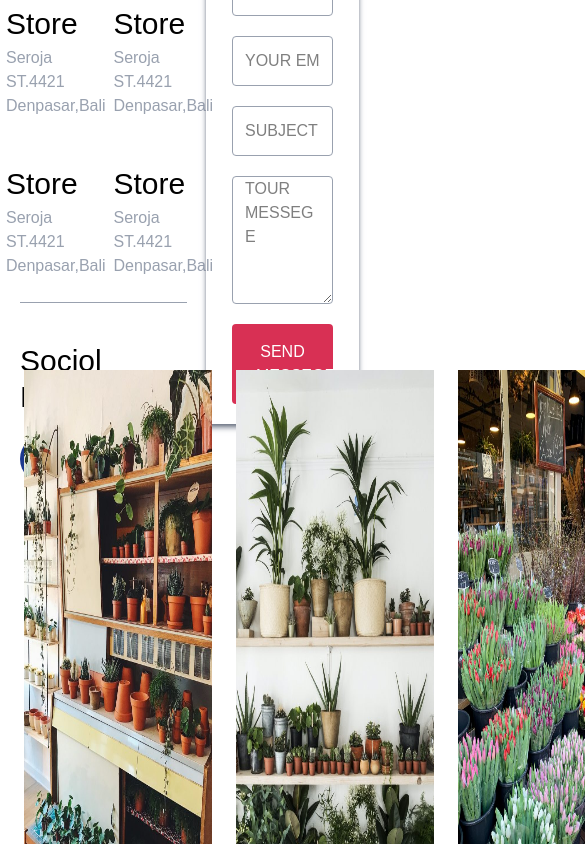
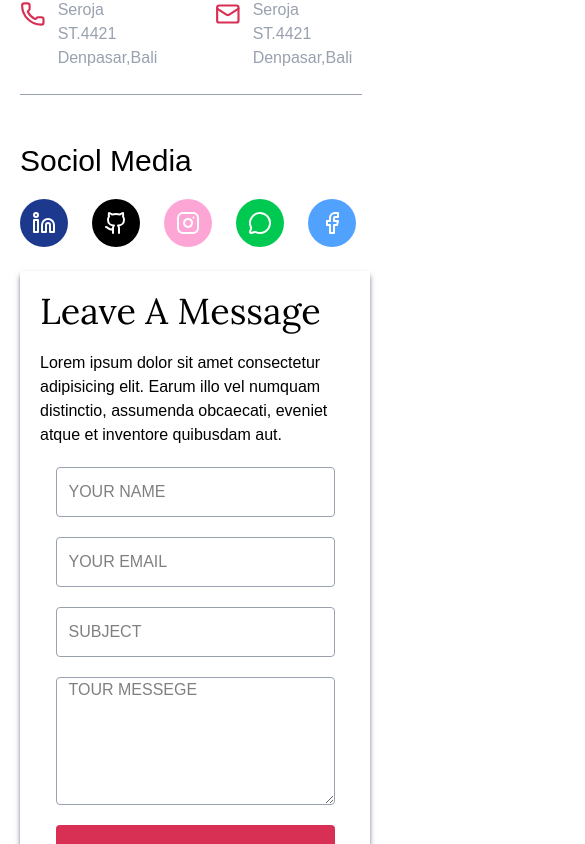
Before and after one commit to nazisharifi2025/Flower-web, a React (Vite) app: page /Contact in a window 390 px wide. Shown: the part 1156-2000 px from the top of the page, 585 px wide, since content can reach past the window. Built offline with nearby package versions, Linux system fonts and the light colour scheme; a web font is replaced by a local one.

Commit message:
Last commit in flower project

```diff
--- a/src/Componnents/Contuct.tsx
+++ b/src/Componnents/Contuct.tsx
@@ -37,12 +37,12 @@ function Contuct() {
 
     }
   return (
-    <div className='h-screen w-full grid grid-cols-2 px-5 py-12 justify-center items-center space-x-2 text-black'>
+    <div className='lg:h-screen h-fit w-full grid lg:grid-cols-2 grid-cols-1 px-5 py-12 justify-center items-center space-x-2 text-black'>
         <div className='flex flex-col gap-6 '>
             <h2 className='text-2xl text-[#D83054]'>Contact Us</h2>
             <h1 className='text-5xl font-Headeing'>Get In Touch</h1>
             <p className='text-gray-400'>Lorem ipsum dolor sit amet consectetur adipisicing elit. Quis voluptatum excepturi modi architecto consequatur maiores nesciunt dolorem, laudantium totam tenetur, non asperiores? Nobis deserunt adipisci voluptas, unde officia laboriosam magni.</p>
-            <div className='w-full grid grid-cols-2 gap-12 my-4 border-b border-gray-400 pb-6'>
+            <div className='w-full grid grid-cols-2 gap-12 lg:my-4 my-6 border-b border-gray-400 pb-6'>
                 <div className='flex items-center justify-center gap-3'>
                     <Store size={50} className='text-[#D83054] font-light'/>
                     <div className='flex flex-col gap-1 '>
@@ -75,9 +75,9 @@ function Contuct() {
                     </div>
                 </div>
             </div>
-            <div className='flex flex-col gap-5 '>
+            <div className='flex flex-col gap-5 mb-6'>
                 <h1 className='text-3xl font-Heaideing'>Sociol Media</h1>
-                <div className='flex space-x-6'>
+                <div className='flex space-x-6 '>
                     <a href="https://www.linkedin.com/in/nazi-sharifi-102735368/" target='_blank' className='p-3 rounded-full bg-blue-900 text-white'><Linkedin/></a>
                     <a href="https://github.com/nazisharifi2025" target='_blank' className='p-3 rounded-full bg-black text-white'><Github/></a>
                     <a href="https://www.instagram.com/nazthe_coder?igsh=bWFzcGxoaXhhcXY0" target='_blank' className='p-3 rounded-full bg-pink-300 text-white'><Instagram/></a>
@@ -88,7 +88,7 @@ function Contuct() {
         </div>
         {/* div one endded */}
         <div className='w-full'>
-        <form onSubmit={Handelclick} className='flex flex-col shadow-md shadow-gray-500 items-start justify-center gap-5 p-5 w-[87%] mx-auto'>
+        <form onSubmit={Handelclick} className='flex flex-col shadow-md shadow-gray-500 items-start justify-center gap-5 p-5 lg:w-[87%] w-full mx-auto'>
             <h1 className='text-4xl font-Headeing'>Leave A Message</h1>
             <p>Lorem ipsum dolor sit amet consectetur adipisicing elit. Earum illo vel numquam distinctio, assumenda obcaecati, eveniet atque et inventore quibusdam aut.</p>
             <input value={name} onChange={(e)=> setName(e.target.value)} type="text" className='p-3 border border-gray-400 rounded-sm w-[90%] mx-auto' placeholder='YOUR NAME' />
--- a/src/Componnents/Navbar.tsx
+++ b/src/Componnents/Navbar.tsx
@@ -22,18 +22,18 @@ function Navbar() {
                 <a className='hover:text-[#D83054]' href="/Contact">Contact</a>
         </ul>
         {/* ul one  */}
-         <ul className={`flex absolute w-full text-white font-medium lg:hidden left-0 ${isOpin ?'top-0':'-top-[50vh]'} flex-col bg-pink-100 h-[50vh] justify-center items-center gap-10 text-lg`}>
+         <ul className={`flex absolute w-full text-white font-medium lg:hidden left-0 ${isOpin ?'top-0':'-top-[50vh]'} flex-col bg-pink-100 h-[50vh]  gap-1 text-lg`}>
                <button onClick={()=> setIsOpin(!isOpin)} className='w-full flex justify-end items-center px-4 border-b py-3 border-white text-white'><X size={34}/></button>
                 <a className='hover:text-[#D83054]' href="/">Home</a>
                 <a className='hover:text-[#D83054]' href="/About">About Us</a>
-                <li className='reletev group'><a className='hover:text-[#D83054] flex items-center' href="#" >Pages <ChevronDown size={20}/></a>
-                <ul className='absolute group-hover:flex transition-all duration-700 hidden mt-0 bg-pink-100 text-black py-5 w-48 z-50 flex-col'>
-                    <li className='py-2 px-3 hover:bg-pink-50 w-full'><a href="/Protfolio">Protfolio</a></li>
-                    <li className='py-2 px-3 hover:bg-pink-50 w-full'><a href="/Team">Taem</a></li>
-                    <li className='py-2 px-3 hover:bg-pink-50 w-full'><a href="/Priceng">Priceng</a></li>
-                    <li className='py-2 px-3 hover:bg-pink-50 w-full'><a href="/Faq">FAQ</a></li>
-                    <li className='py-2 px-3 hover:bg-pink-50 w-full'><a href="NotFound">404 pages</a></li>
-                </ul>
+                <li className=' group'><a className='hover:text-[#D83054] flex items-center' href="#" >Pages <ChevronDown size={20}/></a>
+                <ul className=' group-hover:flex transition-all duration-700 mt-0 bg-pink-100 ml-10 text-white w-48 z-50 flex-col'>
+                    <li className='py-2 px-3 underline hover:bg-pink-50 w-full'><a href="/Protfolio">Protfolio</a></li>
+                    <li className='py-2 px-3 underline hover:bg-pink-50 w-full'><a href="/Team">Taem</a></li>
+                    <li className='py-2 px-3 underline hover:bg-pink-50 w-full'><a href="/Priceng">Priceng</a></li>
+                    <li className='py-2 px-3 underline hover:bg-pink-50 w-full'><a href="/Faq">FAQ</a></li>
+                    <li className='py-2 px-3 underline hover:bg-pink-50 w-full'><a href="NotFound">404 pages</a></li>
+                 </ul>
                 </li>
                 <li className='reletev group'><a className='hover:text-[#D83054] flex items-center' href="/News">News</a></li>
                 <a className='hover:text-[#D83054]' href="/Contact">Contact</a>
--- a/src/Componnents/OurStore.tsx
+++ b/src/Componnents/OurStore.tsx
@@ -30,9 +30,9 @@ function OurStore() {
         },
     ]
   return (
-    <div className='h-fit w-full py-12 my-12 flex justify-evenly items-center space-x-6 p-6'>
+    <div className='h-fit w-full py-12 my-12 flex lg:flex-row flex-col justify-evenly items-center space-x-6 p-6'>
         {Card.map((item, index) => (
-        <div key={index} className='h-[90vh] w-[320px] flex flex-col gap-3 '>
+        <div key={index} className='lg:h-[90vh] h-[70vh] lg:w-[320px] w-full mx-auto flex flex-col gap-3 '>
             <img src={item.img} className='h-[80%] w-full' alt="" />
             <h1 className='text-2xl font-Headeing'>{item.h1}</h1>
             <span className='text-gray-500 font-normal'>{item.St}</span>
```
